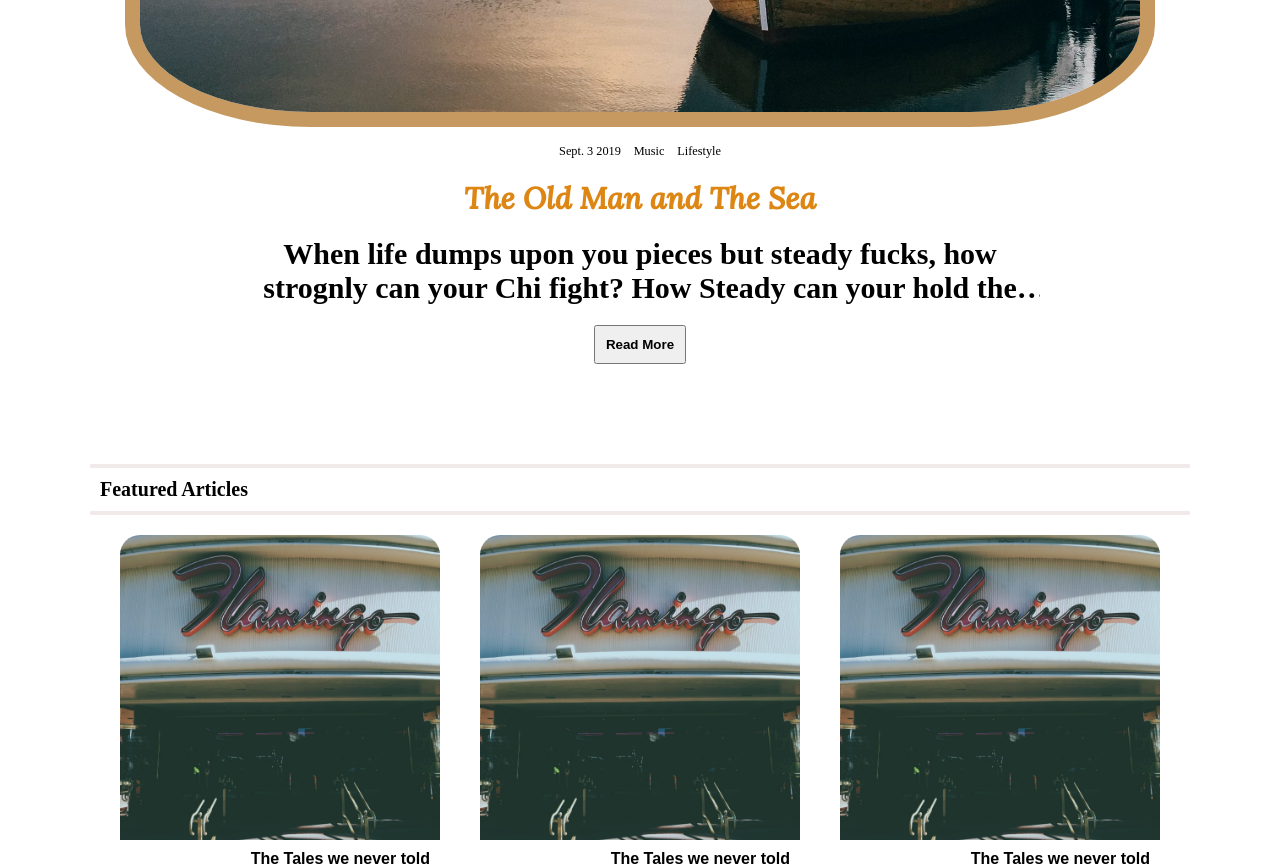
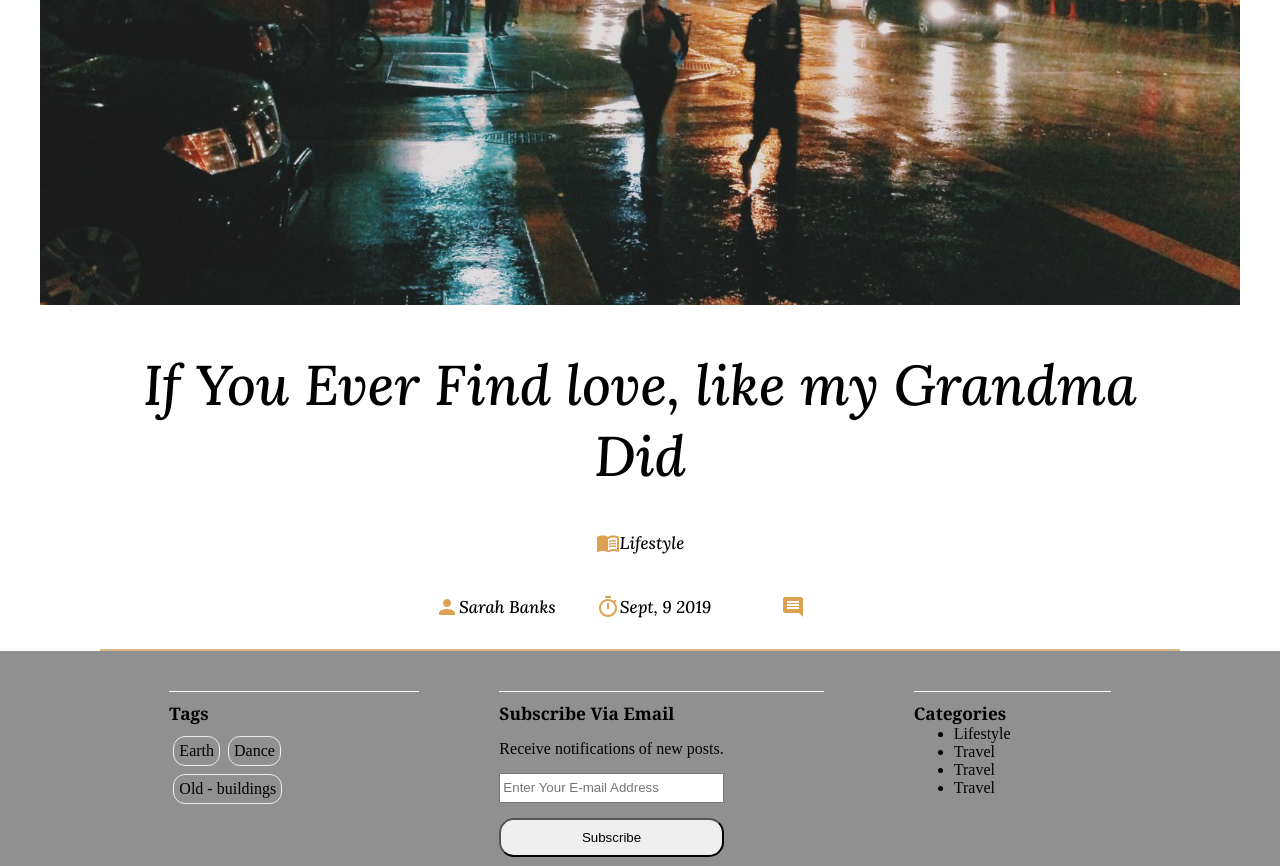
Before and after one commit to Olatisunkanmi/writing-blog, a React (Create React App) app: page / in a window 1280 px wide. Shown: the part 1040-1906 px from the top of the page. Built offline with nearby package versions, Linux system fonts and the light colour scheme; a web font is replaced by a local one.

Commit message:
Single Pages init

```diff
--- a/public/index.html
+++ b/public/index.html
@@ -13,7 +13,7 @@
 <link rel="preconnect" href="https://fonts.gstatic.com" crossorigin>
 <link href="https://fonts.googleapis.com/css2?family=Explora&family=Lora:ital,wght@1,500&family=Yesteryear&display=swap" rel="stylesheet">
 
-    <title> Home | BlogPost</title>
+    <title>Notes Written In the Dark</title>
   </head>
 
   <style>
--- a/src/App.js
+++ b/src/App.js
@@ -1,4 +1,4 @@
-import {Topbar, Home, Footer } from './Components/Index'
+import {Topbar, Home, Footer, Header, Post } from './Components/Index'
 import './App.css';
 
 
@@ -10,8 +10,14 @@ function App() {
 
     <Topbar />
     <div className='container'>
-      <Home />
+      <Header />
+      <Post />
+    {
+        // <Home />
+    }
+
     </div>
+
 
     <Footer />
     </>
--- a/src/Components/FeaturedCard/FeaturedCard.jsx
+++ b/src/Components/FeaturedCard/FeaturedCard.jsx
@@ -14,6 +14,8 @@ const FeaturedCard = () => {
      <CardList />
      <CardList />
 
+    <button> Older Post </button>
+
    </div>
     </>
 
--- a/src/Components/Index.js
+++ b/src/Components/Index.js
@@ -4,4 +4,6 @@ export {default as Home} from '../Pages/Home/Home';
 export {default as Footer } from './Footer/Footer';
 export {default as CardList} from './CardList/CardList';
 export { default as FeaturedCard} from './FeaturedCard/FeaturedCard';
-export {default as FirstCard } from './FirstCard/FirstCard'
+export {default as FirstCard } from './FirstCard/FirstCard';
+export {default as Post } from './Post/Post';
+export {default as SinglePost } from './SinglePost/SinglePost';
--- /dev/null
+++ b/src/Components/Post/Post.jsx
@@ -0,0 +1,11 @@
+import { SinglePost  } from "../Index";
+
+const Post = () => {
+  return (
+  <>
+    <SinglePost />
+  </>
+  )
+}
+
+export default Post
--- /dev/null
+++ b/src/Components/SinglePost/SinglePost.css
@@ -0,0 +1,54 @@
+ .post--img{
+    width: 1200px;
+    margin-top: 200px;
+}
+
+.post--container{
+    display: flex;
+    flex-direction: column;
+    flex-wrap: wrap;
+    justify-content: center;
+    max-width: 1080px;
+    margin: 0 auto;
+    margin-top: 40px;
+
+    border-bottom: 2px burlywood solid;
+}
+
+.post--title{
+    font-size: 56px;
+    font-family: 'Lora', serif;
+}
+
+.post--cat{
+    font-size: 17px;
+    font-family: 'Lora', serif;
+    align-items: center;
+    display: flex;
+    justify-content: center;
+    margin-top: 40px;
+    }
+
+    .post--auth--date--com{
+        display: flex;
+        align-items: center;
+        justify-content: center;
+        font-size: 17px;
+        margin-top: 40px;
+        font-family: 'Lora', serif;
+
+        margin-bottom: 30px;
+
+    }
+
+    .post--author, .post--date, .post--comment{
+        margin-right: 40px;
+    }
+
+    .post--comment{
+        margin-left: 30px;
+    }
+
+    .post--icon{
+        color: rgb(222, 161, 81) !important;
+    }
--- /dev/null
+++ b/src/Components/SinglePost/SinglePost.jsx
@@ -0,0 +1,31 @@
+import './SinglePost.css';
+import  love from '../../Assests/love.jpg';
+import { Comment, MenuBook, Person, Timeline, Timer } from '@material-ui/icons';
+
+const SinglePost = () => {
+  return (
+    <>
+
+    <img src={love} alt="image"
+        className='post--img'/>
+        <div className="post--container">
+
+
+            <p className='post--title'>If You Ever Find love, like my Grandma Did </p>
+
+            <div className='post--cat'>
+            <MenuBook className='post--icon'/> <p> Lifestyle</p>
+            </div>
+
+            <div className='post--auth--date--com'>
+            <Person className='post--icon'/> <p className='post--author'> Sarah Banks </p>
+             <Timer className='post--icon'/> <p className='post--date'> Sept, 9 2019 </p>
+                 <Comment className='post--comment post--icon'/>
+
+            </div>
+        </div>
+    </>
+  )
+}
+
+export default SinglePost
--- a/src/Pages/Home/Home.jsx
+++ b/src/Pages/Home/Home.jsx
@@ -1,11 +1,9 @@
-import { Header, FeaturedCard } from "../../Components/Index"
+import { FeaturedCard } from "../../Components/Index"
 
 const Home = () => {
   return (
     <>
-      <Header />
       <FeaturedCard />
-
     </>
   )
 }
```
Also changed, not shown: src/Components/CardList/CardList.jsx (line endings or trailing spaces), src/Components/Post/Post.css (added).
